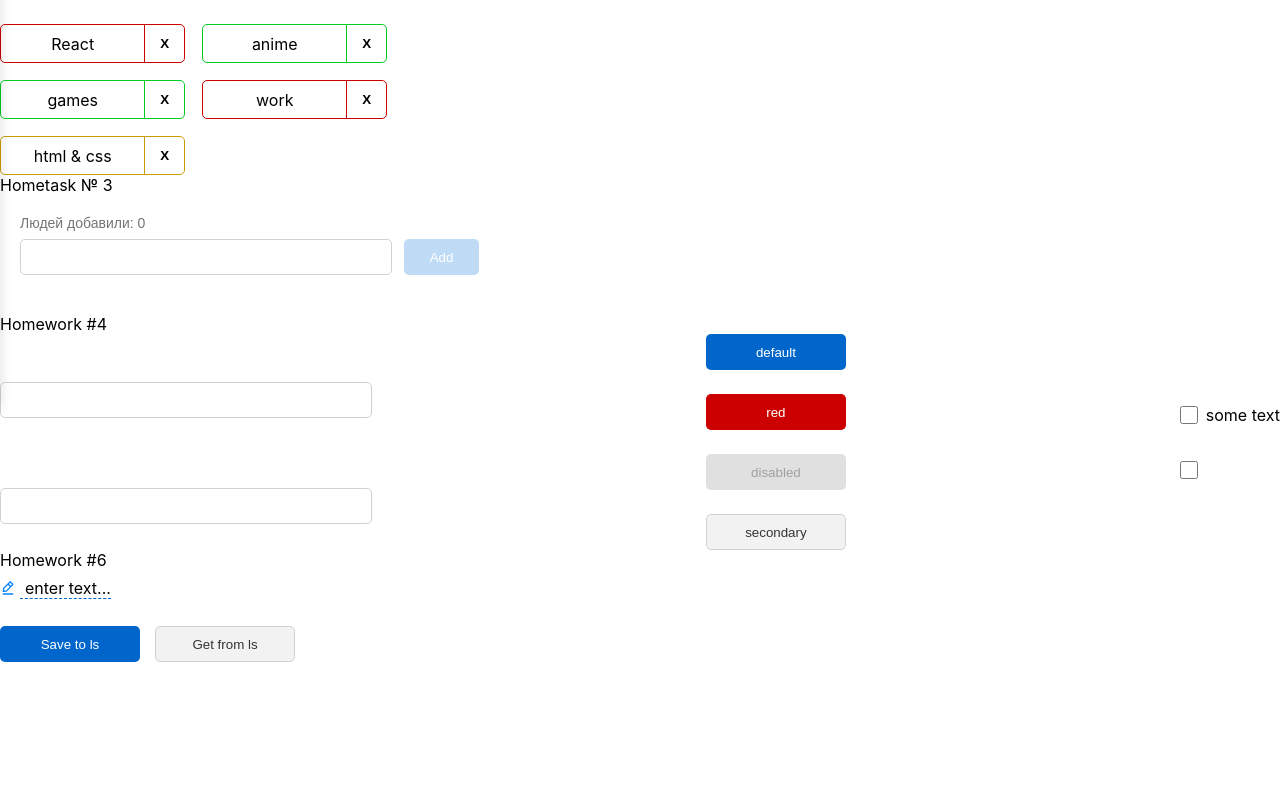
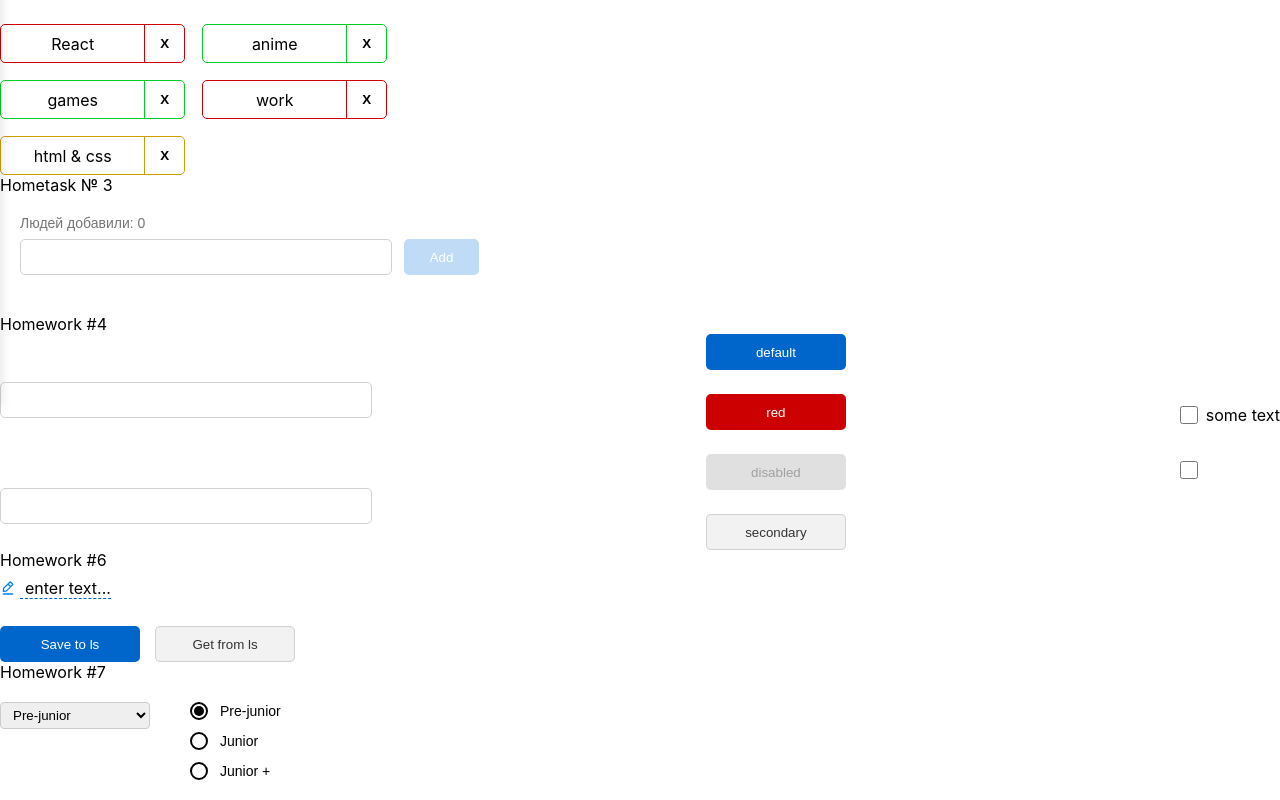
Before and after one commit to StasBolotov/hws2-master, a React (Create React App) app: page /#/pre-junior in a window 1280 px wide. Shown: the part 394-1194 px from the top of the page. Before the commit the page ends 1056 px from the top, so only its background shows below. Built offline with nearby package versions, Linux system fonts and the light colour scheme.

Commit message:
HW7: complete select and radio synchronization

```diff
--- a/src/s1-main/App.tsx
+++ b/src/s1-main/App.tsx
@@ -6,6 +6,7 @@ import HW3 from '../s2-homeworks/hw03/HW3'
 import HW4 from '../s2-homeworks/hw04/HW4'
 import HW5 from '../s2-homeworks/hw05/HW5'
 import HW6 from '../s2-homeworks/hw06/HW6'
+import HW7 from '../s2-homeworks/hw07/HW7'
 
 function App() {
     return (
@@ -18,6 +19,7 @@ function App() {
             {/*при выполнении дз 5 и более - закомментировать здесь дз 1-4, так как они есть внутри дз 5*/}
             <HW5/>
             <HW6/>
+            <HW7/>
         </div>
     )
 }
--- a/src/s2-homeworks/hw07/HW7.module.css
+++ b/src/s2-homeworks/hw07/HW7.module.css
@@ -1,2 +1,6 @@
 .container {
+    display: flex;
+    gap: 40px; /* Расстояние между селектом и радиокнопками */
+    align-items: flex-start;
+    padding: 20px 0;
 }
--- a/src/s2-homeworks/hw07/HW7.tsx
+++ b/src/s2-homeworks/hw07/HW7.tsx
@@ -4,27 +4,19 @@ import SuperRadio from './common/c6-SuperRadio/SuperRadio'
 import s2 from '../../s1-main/App.module.css'
 import s from './HW7.module.css'
 
-/*
-* 1 - в файле SuperSelect.tsx дописать логику функции onChangeCallback
-* 2 - в файле SuperRadio.tsx дописать логику функции onChangeCallback
-* 3 - в файле SuperRadio.tsx дописать name, checked, value (узнать для чего в радио name)
-* 4 - сделать стили в соответствии с дизайном
-* */
-
 const arr = [
-    { id: 1, value: 'x' },
-    { id: 2, value: 'y' },
-    { id: 3, value: 'z' },
-] // value может быть изменено
+    { id: 1, value: 'Pre-junior' }, // Данные из макета
+    { id: 2, value: 'Junior' },
+    { id: 3, value: 'Junior +' },
+]
 
 const HW7 = () => {
-    const [value, onChangeOption] = useState(1) // селект и радио должны работать синхронно
+    const [value, onChangeOption] = useState(1) // Общий стейт для синхронизации
 
     return (
         <div id={'hw7'}>
             <div className={s2.hwTitle}>Homework #7</div>
 
-            {/*демонстрация возможностей компонент:*/}
             <div className={s2.hw}>
                 <div className={s.container}>
                     <div>
--- a/src/s2-homeworks/hw07/common/c5-SuperSelect/SuperSelect.module.css
+++ b/src/s2-homeworks/hw07/common/c5-SuperSelect/SuperSelect.module.css
@@ -1,9 +1,12 @@
 .select {
+    padding: 4px 8px;
+    border: 1px solid #ccc;
+    border-radius: 4px;
+    font-family: 'Montserrat', sans-serif;
+    min-width: 150px;
+    cursor: pointer;
 }
 
-.select:focus {
+.option {
+    padding: 10px;
 }
-
-
-.option:hover {
-}
--- a/src/s2-homeworks/hw07/common/c5-SuperSelect/SuperSelect.tsx
+++ b/src/s2-homeworks/hw07/common/c5-SuperSelect/SuperSelect.tsx
@@ -1,8 +1,4 @@
-import React, {
-    SelectHTMLAttributes,
-    DetailedHTMLProps,
-    ChangeEvent,
-} from 'react'
+import React, { SelectHTMLAttributes, DetailedHTMLProps, ChangeEvent } from 'react'
 import s from './SuperSelect.module.css'
 
 type DefaultSelectPropsType = DetailedHTMLProps<
@@ -16,11 +12,7 @@ type SuperSelectPropsType = DefaultSelectPropsType & {
 }
 
 const SuperSelect: React.FC<SuperSelectPropsType> = ({
-    options,
-    className,
-    onChange,
-    onChangeOption,
-    ...restProps
+                                                         options, className, onChange, onChangeOption, ...restProps
                                                      }) => {
     const mappedOptions: any[] = options
         ? options.map((o) => (
@@ -33,10 +25,14 @@ const SuperSelect: React.FC<SuperSelectPropsType> = ({
                 {o.value}
             </option>
         ))
-        : [] // map options with key
+        : []
 
     const onChangeCallback = (e: ChangeEvent<HTMLSelectElement>) => {
-        // делают студенты
+        if (onChangeOption) {
+            // Передаем id выбранной опции вверх
+            onChangeOption(Number(e.currentTarget.value))
+        }
+        if (onChange) onChange(e)
     }
 
     const finalSelectClassName = s.select + (className ? ' ' + className : '')
@@ -45,6 +41,7 @@ const SuperSelect: React.FC<SuperSelectPropsType> = ({
         <select
             className={finalSelectClassName}
             onChange={onChangeCallback}
+            value={restProps.value} // Обязательно для контролируемого компонента
             {...restProps}
         >
             {mappedOptions}
--- a/src/s2-homeworks/hw07/common/c6-SuperRadio/SuperRadio.module.css
+++ b/src/s2-homeworks/hw07/common/c6-SuperRadio/SuperRadio.module.css
@@ -1,15 +1,42 @@
+.options {
+    display: flex;
+    flex-direction: column;
+    gap: 12px;
+}
+
+.label {
+    display: flex;
+    align-items: center;
+    cursor: pointer;
+    font-family: 'Montserrat', sans-serif;
+}
+
 .radio {
+    appearance: none; /* Убираем стандартный кружок */
+    width: 18px;
+    height: 18px;
+    border: 2px solid #000;
+    border-radius: 50%;
+    margin-right: 12px;
+    display: grid;
+    place-content: center;
+    cursor: pointer;
 }
 
 .radio::before {
+    content: "";
+    width: 10px;
+    height: 10px;
+    border-radius: 50%;
+    transform: scale(0);
+    transition: 120ms transform ease-in-out;
+    box-shadow: inset 1em 1em #000; /* Цвет внутренней точки */
 }
 
-
 .radio:checked::before {
+    transform: scale(1);
 }
 
-.label {
+.span {
+    font-size: 14px;
 }
-
-.options {
-}
--- a/src/s2-homeworks/hw07/common/c6-SuperRadio/SuperRadio.tsx
+++ b/src/s2-homeworks/hw07/common/c6-SuperRadio/SuperRadio.tsx
@@ -1,41 +1,24 @@
-import React, {
-    ChangeEvent,
-    InputHTMLAttributes,
-    DetailedHTMLProps,
-    HTMLAttributes,
-} from 'react'
+import React, { ChangeEvent, InputHTMLAttributes, DetailedHTMLProps, HTMLAttributes } from 'react'
 import s from './SuperRadio.module.css'
 
-type DefaultRadioPropsType = DetailedHTMLProps<
-    InputHTMLAttributes<HTMLInputElement>,
-    HTMLInputElement
->
-// тип пропсов обычного спана
-type DefaultSpanPropsType = DetailedHTMLProps<
-    HTMLAttributes<HTMLSpanElement>,
-    HTMLSpanElement
->
+type DefaultRadioPropsType = DetailedHTMLProps<InputHTMLAttributes<HTMLInputElement>, HTMLInputElement>
+type DefaultSpanPropsType = DetailedHTMLProps<HTMLAttributes<HTMLSpanElement>, HTMLSpanElement>
 
 type SuperRadioPropsType = Omit<DefaultRadioPropsType, 'type'> & {
     options?: any[]
     onChangeOption?: (option: any) => void
-
-    spanProps?: DefaultSpanPropsType // пропсы для спана
+    spanProps?: DefaultSpanPropsType
 }
 
 const SuperRadio: React.FC<SuperRadioPropsType> = ({
-    id,
-    name,
-    className,
-    options,
-    value,
-    onChange,
-    onChangeOption,
-    spanProps,
-    ...restProps
+                                                       id, name, className, options, value, onChange, onChangeOption, spanProps, ...restProps
                                                    }) => {
     const onChangeCallback = (e: ChangeEvent<HTMLInputElement>) => {
-        // делают студенты
+        if (onChangeOption) {
+            // Передаем id выбранной радиокнопки
+            onChangeOption(Number(e.currentTarget.value))
+        }
+        if (onChange) onChange(e)
     }
 
     const finalRadioClassName = s.radio + (className ? ' ' + className : '')
@@ -48,16 +31,13 @@ const SuperRadio: React.FC<SuperRadioPropsType> = ({
                     id={id + '-input-' + o.id}
                     className={finalRadioClassName}
                     type={'radio'}
-                      // name, checked, value делают студенты
-
+                    name={name} // Все радио в группе имеют один name
+                    checked={o.id === value} // Синхронизация со стейтом
+                    value={o.id}
                     onChange={onChangeCallback}
                     {...restProps}
                 />
-                  <span
-                      id={id + '-span-' + o.id}
-                      {...spanProps}
-                      className={spanClassName}
-                  >
+                <span id={id + '-span-' + o.id} {...spanProps} className={spanClassName}>
                       {o.value}
                   </span>
             </label>
```
Also changed, not shown: 2 other files (tests, documents, lock files or other folders). Lines whose indentation alone changed are shown as unchanged.
